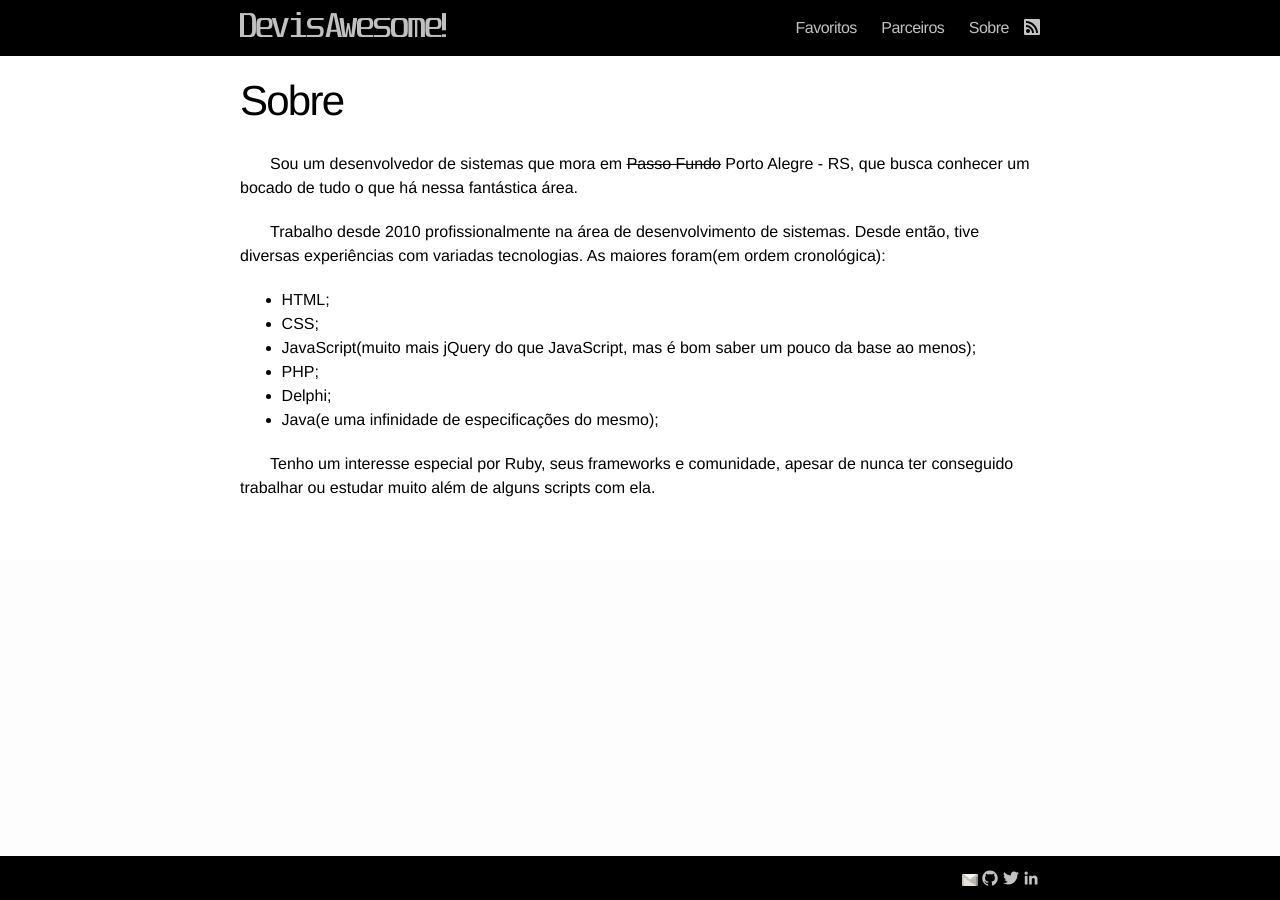
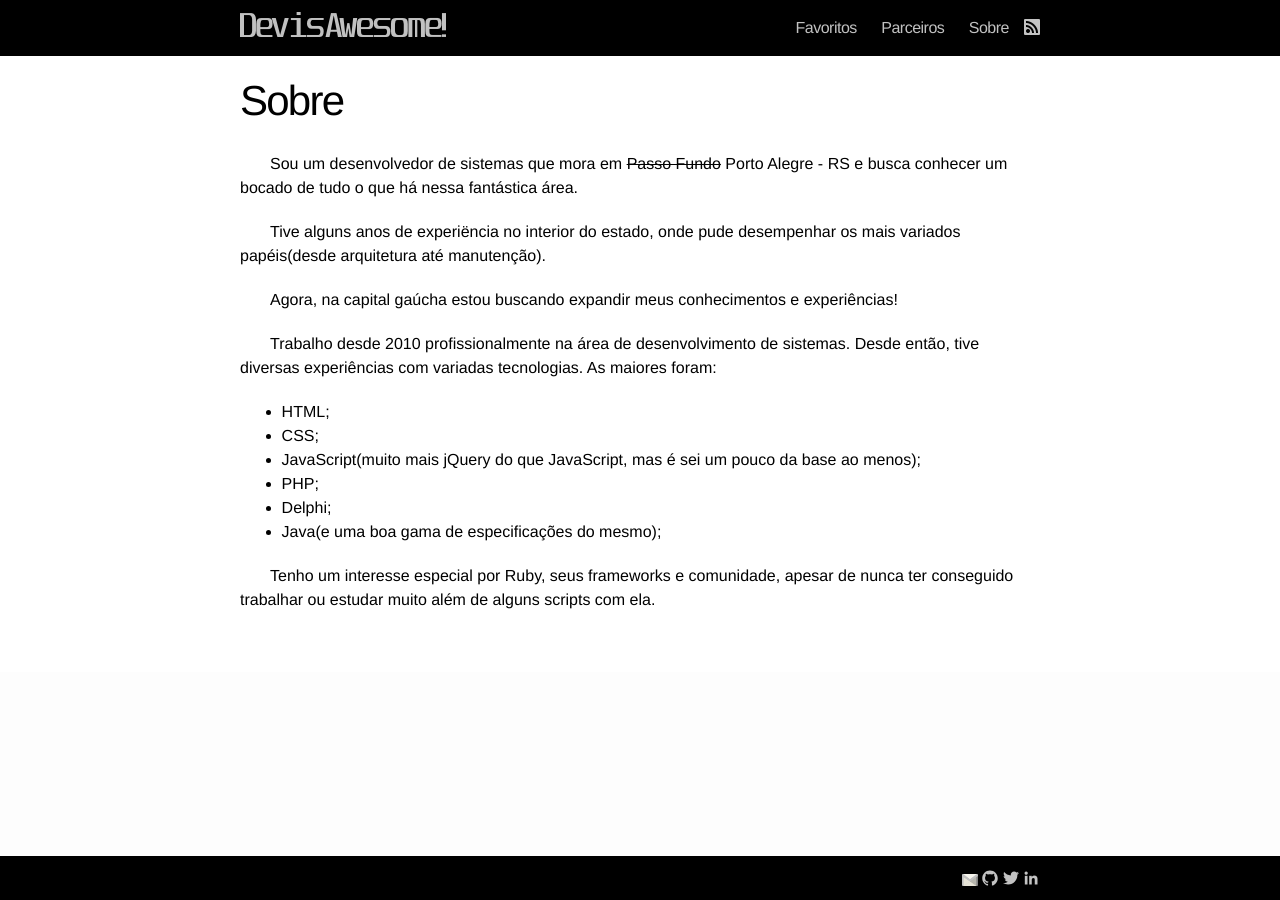
Before and after one commit to aloisioaw/aloisioaw.github.com, a Jekyll site: the page built from sobre.md, in a window 1280 px wide. Built offline with Jekyll 4.4.1, drawn with Linux system fonts in a browser that asks for light colours.

Commit message:
Adicionado texto sobre uso indiscriminado de herança

```diff
--- a/_layouts/post.html
+++ b/_layouts/post.html
@@ -2,7 +2,6 @@
 layout: default
 ---
 <div class="post">
-
   <header class="post-header">
     <h1>{{ page.title }}</h1>
     <p class="meta">{{ page.date | date: "%d/%m/%Y" }}{% if page.author %} • {{ page.author }}{% endif %}{% if page.meta %} • {{ page.meta }}{% endif %}</p>
@@ -11,7 +10,6 @@
   <article class="post-content">
   {{ content }}
   </article>
-
 
 	{% if page.comments %}
 		<div id="disqus_thread"></div>
--- a/sobre.md
+++ b/sobre.md
@@ -4,16 +4,20 @@
 permalink: /sobre/
 ---
 
-Sou um desenvolvedor de sistemas que mora em <strike>Passo Fundo</strike> Porto Alegre - RS, que busca conhecer um bocado de tudo o que há nessa fantástica área.
+Sou um desenvolvedor de sistemas que mora em <strike>Passo Fundo</strike> Porto Alegre - RS e busca conhecer um bocado de tudo o que há nessa fantástica área.
+
+Tive alguns anos de experiëncia no interior do estado, onde pude desempenhar os mais variados papéis(desde arquitetura até manutenção).
+
+Agora, na capital gaúcha estou buscando expandir meus conhecimentos e experiências!
 
 Trabalho desde 2010 profissionalmente na área de desenvolvimento de sistemas. Desde então, tive diversas experiências com variadas tecnologias.
-As maiores foram(em ordem cronológica):
+As maiores foram:
 
 * HTML;
 * CSS;
-* JavaScript(muito mais jQuery do que JavaScript, mas é bom saber um pouco da base ao menos);
+* JavaScript(muito mais jQuery do que JavaScript, mas é sei um pouco da base ao menos);
 * PHP;
 * Delphi;
-* Java(e uma infinidade de especificações do mesmo);
+* Java(e uma boa gama de especificações do mesmo);
 
 Tenho um interesse especial por Ruby, seus frameworks e comunidade, apesar de nunca ter conseguido trabalhar ou estudar muito além de alguns scripts com ela.
```
Also changed, not shown: _drafts/dependencia-circular-ejb.md (+1 -1 lines), _posts/15-01-26-uso-indiscriminado-de-heranca.md (added, +34 -0 lines), parceiros.md (+2 -0 lines).
